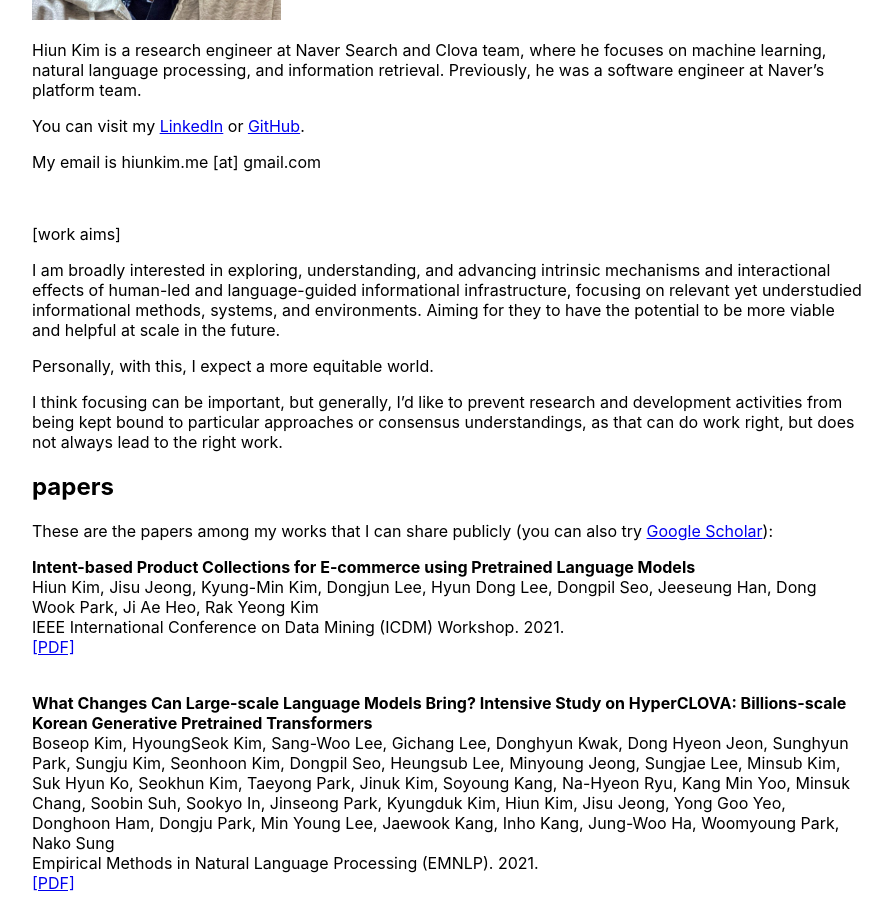
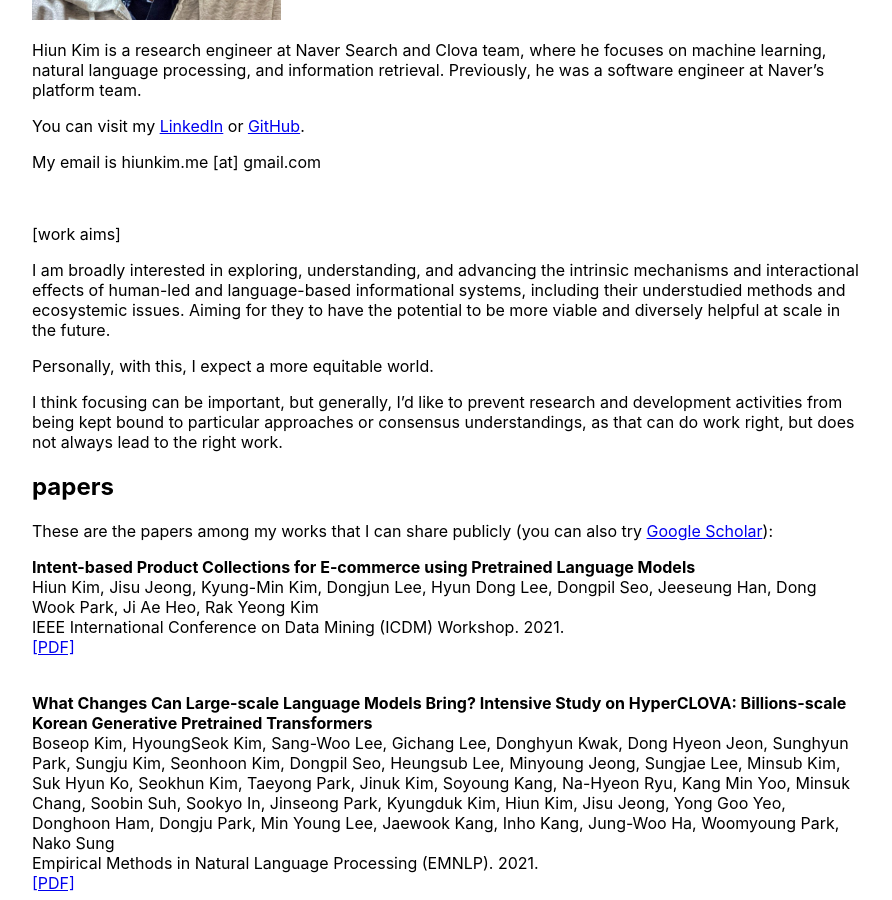
Before and after one commit to hiun/hiun.github.io, a Jekyll site: the page built from index.md, in a window 1280 px wide and 900 px high, scrolled down 344 px. Shown: the whole window, without its empty margins (193-1085 px from the left). Built offline with Jekyll 4.4.1, drawn with Linux system fonts in a browser that asks for light colours.

Commit message:
Update index.md

```diff
--- a/index.md
+++ b/index.md
@@ -17,7 +17,7 @@
 
 [work aims]
 
-I am broadly interested in exploring, understanding, and advancing intrinsic mechanisms and interactional effects of human-led and language-guided informational infrastructure, focusing on relevant yet understudied informational methods, systems, and environments. Aiming for they to have the potential to be more viable and helpful at scale in the future.
+I am broadly interested in exploring, understanding, and advancing the intrinsic mechanisms and interactional effects of human-led and language-based informational systems, including their understudied methods and ecosystemic issues. Aiming for they to have the potential to be more viable and diversely helpful at scale in the future.
 
 Personally, with this, I expect a more equitable world.
 
```
